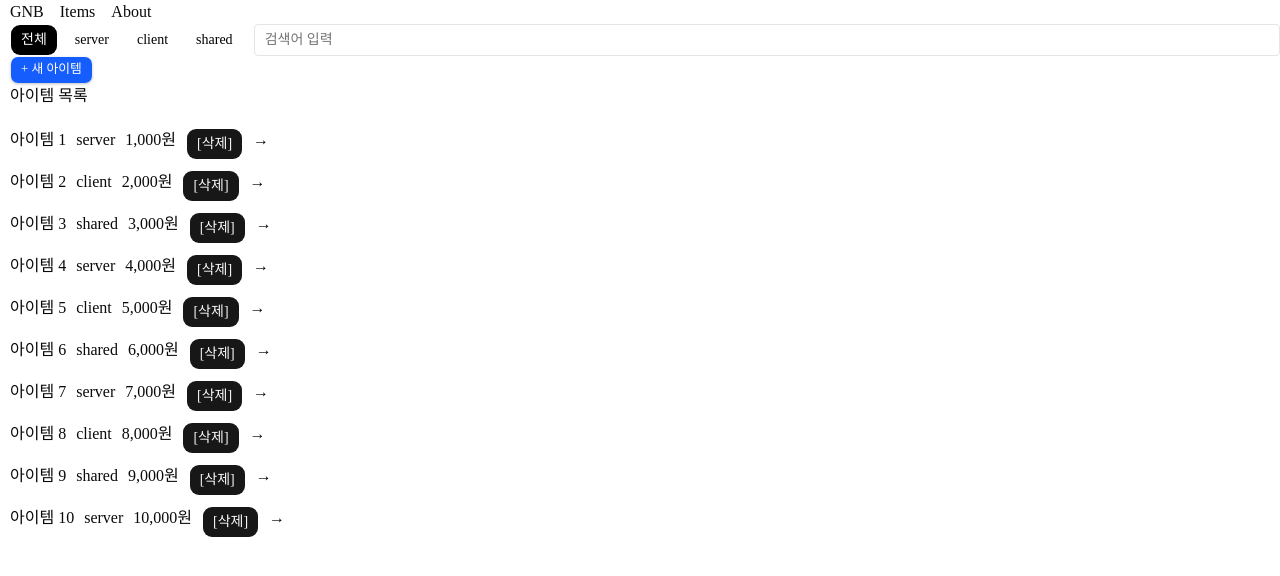
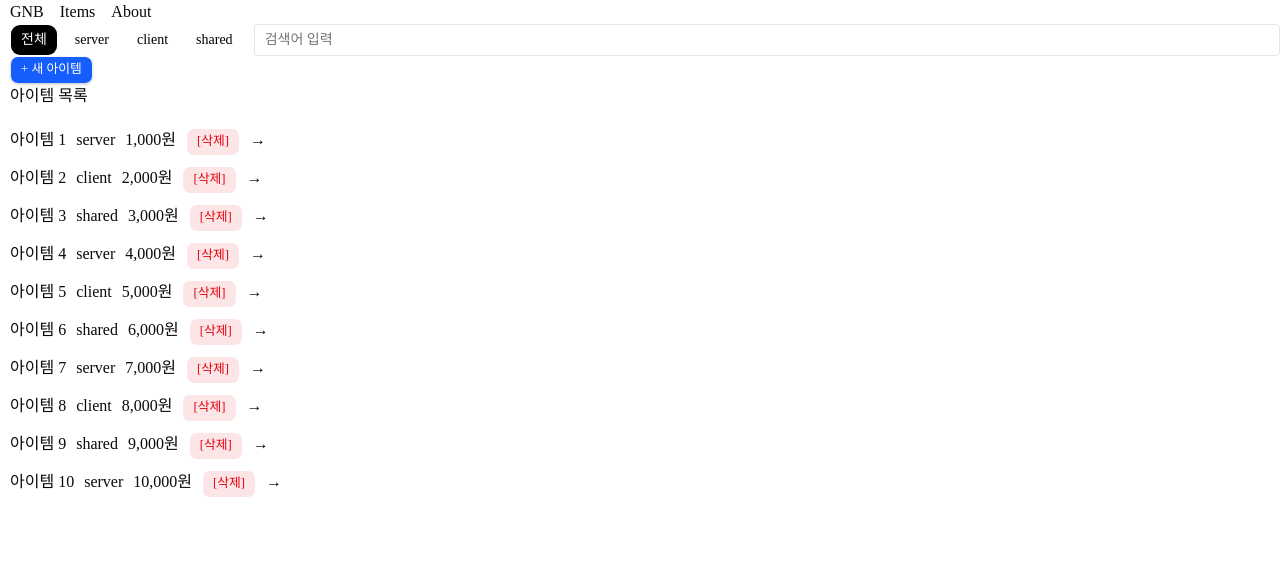
Before and after one commit to angrymusic/nextjs-onboarding, a Next.js app: page /items in a window 1280 px wide. Shown: the top 576 px of the page. Built offline with nearby package versions, Linux system fonts and the light colour scheme.

Commit message:
refactor: 삭제버튼 색상 변경

```diff
--- a/src/app/components/items/item-list.tsx
+++ b/src/app/components/items/item-list.tsx
@@ -88,6 +88,8 @@ export default function ItemList() {
               </Link>
               <Button
                 type="button"
+                variant="destructive"
+                size="sm"
                 onClick={(e) => {
                   deleteMutation.mutate(item.id);
                 }}
```
